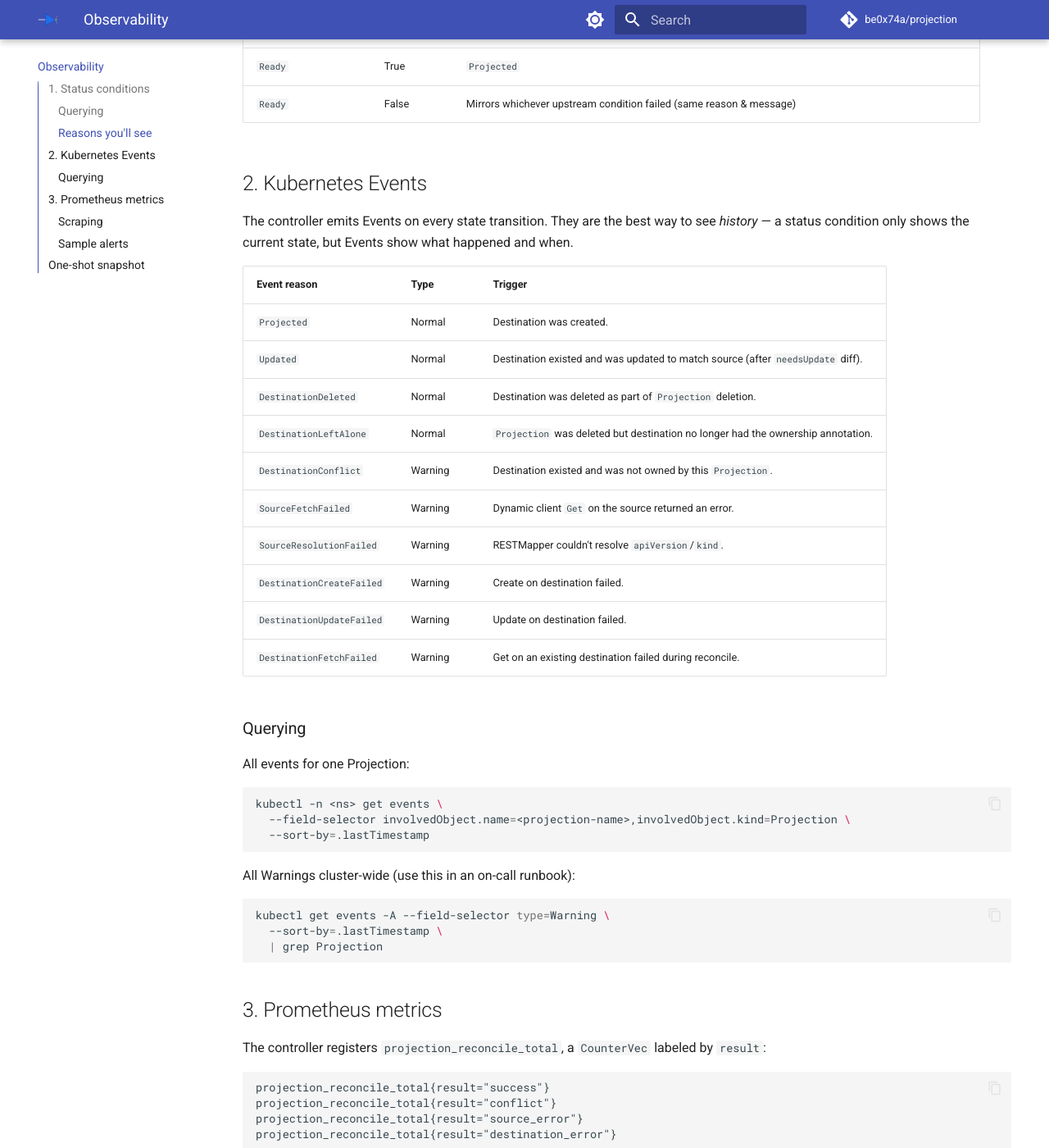
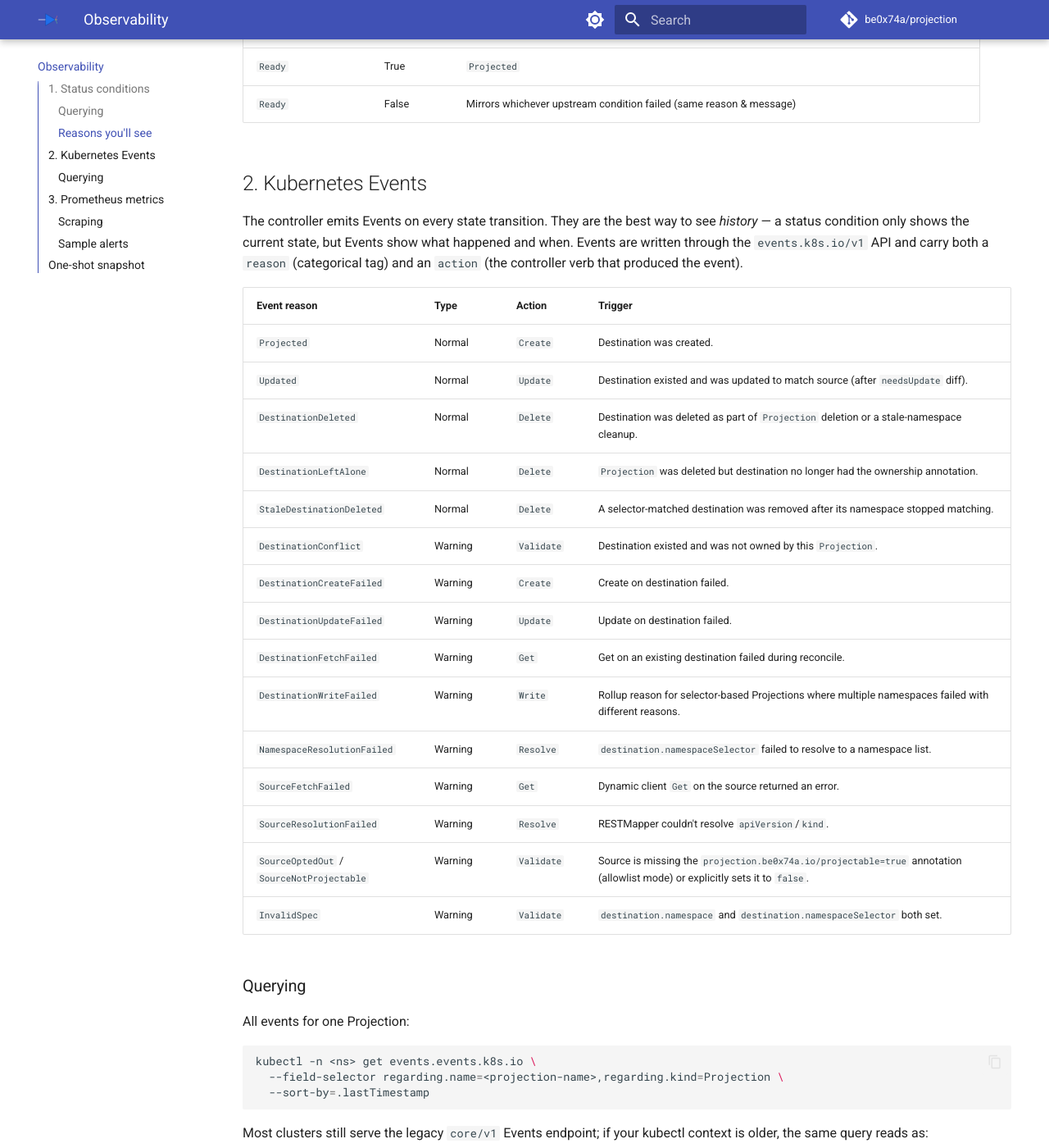
Before and after one commit to be0x74a/projection, an MkDocs documentation site: the page built from docs/observability.md, in a window 1280 px wide and 1400 px high, scrolled down 1488 px. Shown: the whole window at 82% size. Built offline with MkDocs 1.6.1 and Material for MkDocs 9.7.7, drawn with Linux system fonts in a browser that asks for light colours; comment, search, counter and statistics services are not loaded; some of the changed text lies outside the part shown.

Commit message:
feat(controller): migrate EventRecorder from record → events API (#44)
Swap the legacy k8s.io/client-go/tools/record.EventRecorder for the newer
events.EventRecorder (events.k8s.io/v1) and rewire SetupWithManager from
the deprecated mgr.GetEventRecorderFor to mgr.GetEventRecorder.

The new Eventf signature splits the old message into reason (categorical
outcome) + action (controller verb). All 12 call sites now pass an explicit
action, taxonomised as Create / Update / Delete / Get / Validate / Resolve
/ Write. failSource and failDestination gain an action parameter; the
fan-out failure rollup carries the per-namespace action forward or falls
back to Write when reasons disagree.

While here, flatten the finalizer-add path: drop the deprecated
ctrl.Result{Requeue: true} return and fall through to the real work in the
same reconcile pass. r.Update leaves the in-memory Projection carrying the
fresh ResourceVersion, so the end-of-reconcile Status().Update stays
conflict-free. The matching reconcileUntilSteady test helper collapses to
a single Reconcile call.

Update docs/observability.md to reflect the new Action column on events
and to query them through events.events.k8s.io with the regarding.*
field selectors (the legacy --field-selector involvedObject.* form kept
as a fallback for older clusters).

Removes both //nolint:staticcheck SA1019 suppressions.

````diff
--- a/docs/observability.md
+++ b/docs/observability.md
@@ -59,24 +59,37 @@ kubectl -n <ns> wait --for=condition=Ready projection/<name> --timeout=60s
 
 ## 2. Kubernetes Events
 
-The controller emits Events on every state transition. They are the best way to see *history* — a status condition only shows the current state, but Events show what happened and when.
+The controller emits Events on every state transition. They are the best way to see *history* — a status condition only shows the current state, but Events show what happened and when. Events are written through the `events.k8s.io/v1` API and carry both a `reason` (categorical tag) and an `action` (the controller verb that produced the event).
 
-| Event reason             | Type    | Trigger                                                                           |
-| ------------------------ | ------- | --------------------------------------------------------------------------------- |
-| `Projected`              | Normal  | Destination was created.                                                          |
-| `Updated`                | Normal  | Destination existed and was updated to match source (after `needsUpdate` diff).   |
-| `DestinationDeleted`     | Normal  | Destination was deleted as part of `Projection` deletion.                         |
-| `DestinationLeftAlone`   | Normal  | `Projection` was deleted but destination no longer had the ownership annotation.  |
-| `DestinationConflict`    | Warning | Destination existed and was not owned by this `Projection`.                       |
-| `SourceFetchFailed`      | Warning | Dynamic client `Get` on the source returned an error.                             |
-| `SourceResolutionFailed` | Warning | RESTMapper couldn't resolve `apiVersion`/`kind`.                                  |
-| `DestinationCreateFailed`| Warning | Create on destination failed.                                                     |
-| `DestinationUpdateFailed`| Warning | Update on destination failed.                                                     |
-| `DestinationFetchFailed` | Warning | Get on an existing destination failed during reconcile.                           |
+| Event reason              | Type    | Action     | Trigger                                                                           |
+| ------------------------- | ------- | ---------- | --------------------------------------------------------------------------------- |
+| `Projected`               | Normal  | `Create`   | Destination was created.                                                          |
+| `Updated`                 | Normal  | `Update`   | Destination existed and was updated to match source (after `needsUpdate` diff).   |
+| `DestinationDeleted`      | Normal  | `Delete`   | Destination was deleted as part of `Projection` deletion or a stale-namespace cleanup. |
+| `DestinationLeftAlone`    | Normal  | `Delete`   | `Projection` was deleted but destination no longer had the ownership annotation.  |
+| `StaleDestinationDeleted` | Normal  | `Delete`   | A selector-matched destination was removed after its namespace stopped matching.  |
+| `DestinationConflict`     | Warning | `Validate` | Destination existed and was not owned by this `Projection`.                       |
+| `DestinationCreateFailed` | Warning | `Create`   | Create on destination failed.                                                     |
+| `DestinationUpdateFailed` | Warning | `Update`   | Update on destination failed.                                                     |
+| `DestinationFetchFailed`  | Warning | `Get`      | Get on an existing destination failed during reconcile.                           |
+| `DestinationWriteFailed`  | Warning | `Write`    | Rollup reason for selector-based Projections where multiple namespaces failed with different reasons. |
+| `NamespaceResolutionFailed` | Warning | `Resolve` | `destination.namespaceSelector` failed to resolve to a namespace list.           |
+| `SourceFetchFailed`       | Warning | `Get`      | Dynamic client `Get` on the source returned an error.                             |
+| `SourceResolutionFailed`  | Warning | `Resolve`  | RESTMapper couldn't resolve `apiVersion`/`kind`.                                  |
+| `SourceOptedOut` / `SourceNotProjectable` | Warning | `Validate` | Source is missing the `projection.be0x74a.io/projectable=true` annotation (allowlist mode) or explicitly sets it to `false`. |
+| `InvalidSpec`             | Warning | `Validate` | `destination.namespace` and `destination.namespaceSelector` both set.             |
 
 ### Querying
 
 All events for one Projection:
+
+```bash
+kubectl -n <ns> get events.events.k8s.io \
+  --field-selector regarding.name=<projection-name>,regarding.kind=Projection \
+  --sort-by=.lastTimestamp
+```
+
+Most clusters still serve the legacy `core/v1` Events endpoint; if your kubectl context is older, the same query reads as:
 
 ```bash
 kubectl -n <ns> get events \
@@ -87,10 +100,12 @@ kubectl -n <ns> get events \
 All Warnings cluster-wide (use this in an on-call runbook):
 
 ```bash
-kubectl get events -A --field-selector type=Warning \
+kubectl get events.events.k8s.io -A --field-selector type=Warning \
   --sort-by=.lastTimestamp \
   | grep Projection
 ```
+
+The `action` is visible via `-o wide` or the full YAML (`-o yaml`), and is a stable verb you can switch on from automation.
 
 ## 3. Prometheus metrics
 
````
Also changed, not shown: 2 other files.
